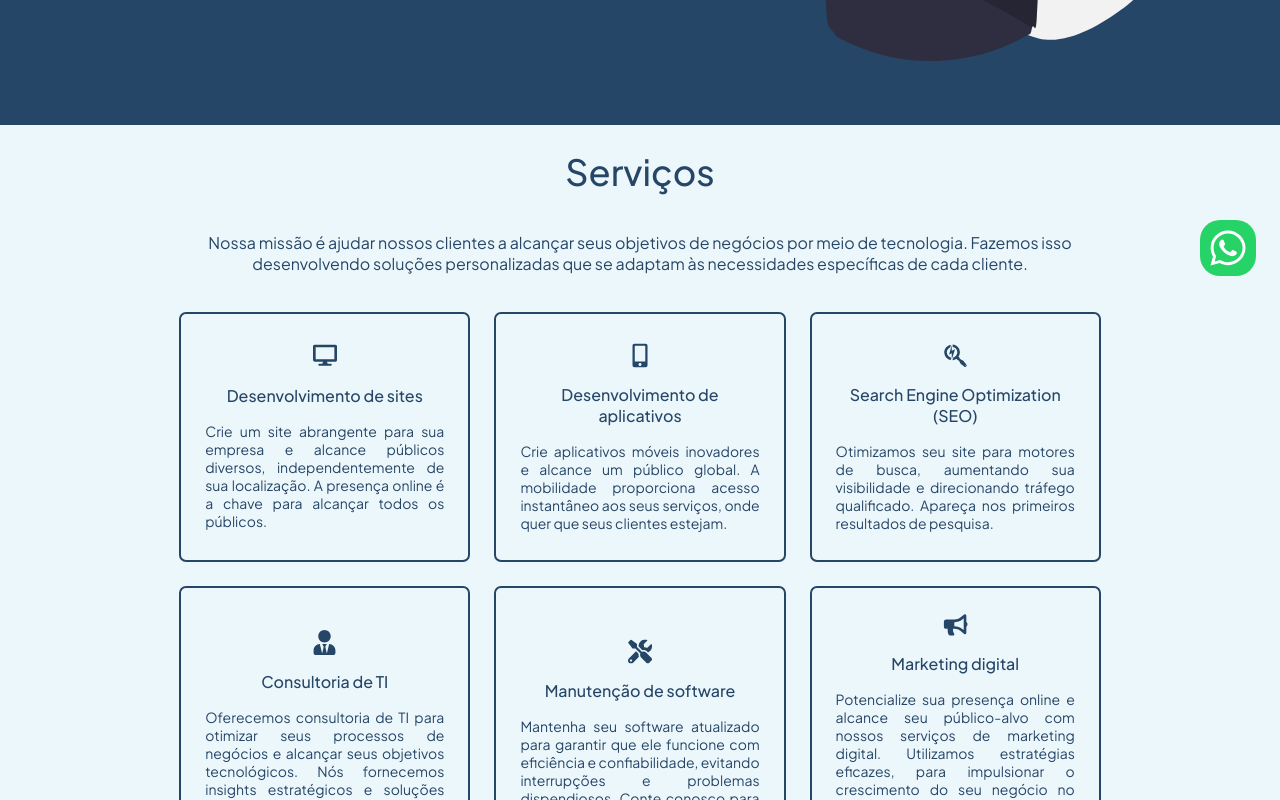
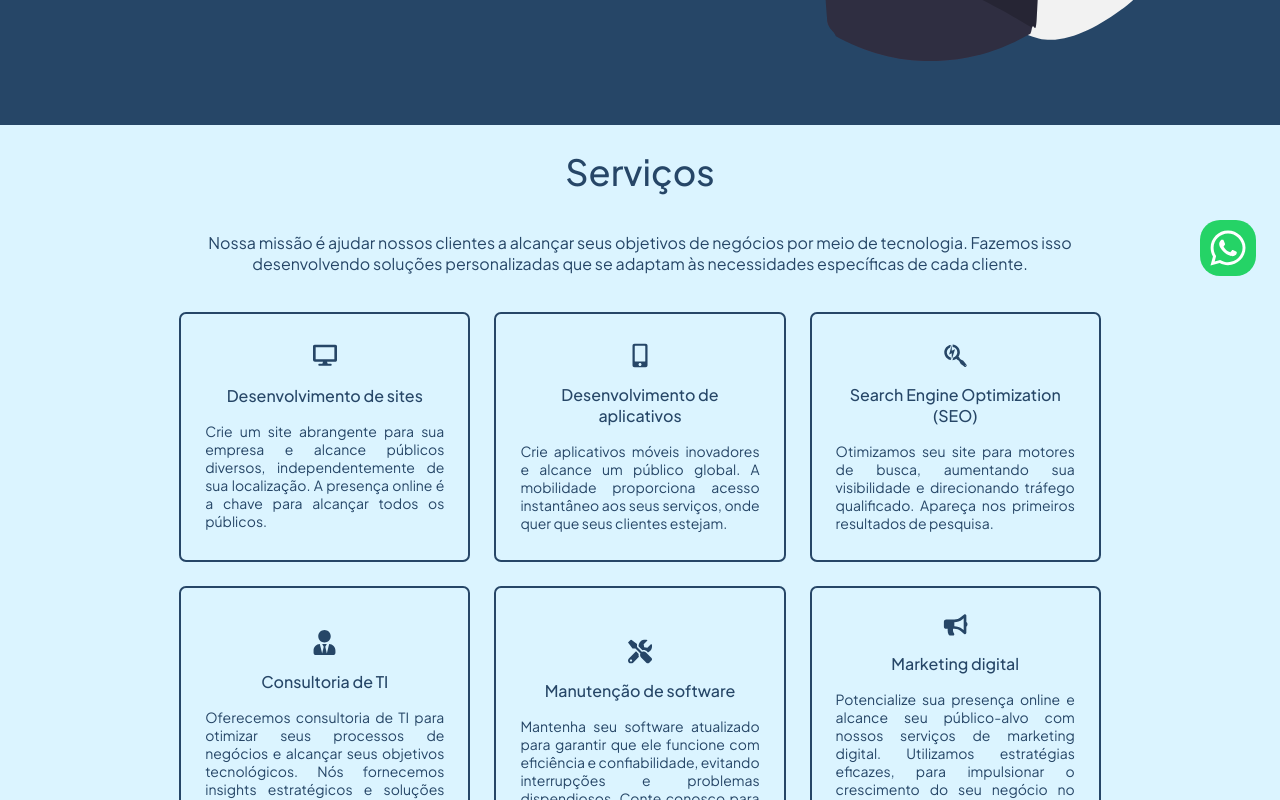
Before and after one commit to Gruppi-Technologies/gruppi-technologies.com.br, a Next.js app: page / in a window 1280 px wide. Shown: the part 500-1300 px from the top of the page. Built offline with nearby package versions, Linux system fonts and the light colour scheme.

Commit message:
chore: updating secondary surface color

```diff
--- a/src/styles/theme.ts
+++ b/src/styles/theme.ts
@@ -14,7 +14,7 @@ const theme = {
     },
     surface: {
       primary: '#FFFFFF',
-      secondary: '#ecf7fc',
+      secondary: '#dbf4ff',
     },
     semantic: {
       positive: '#25D366',
```
